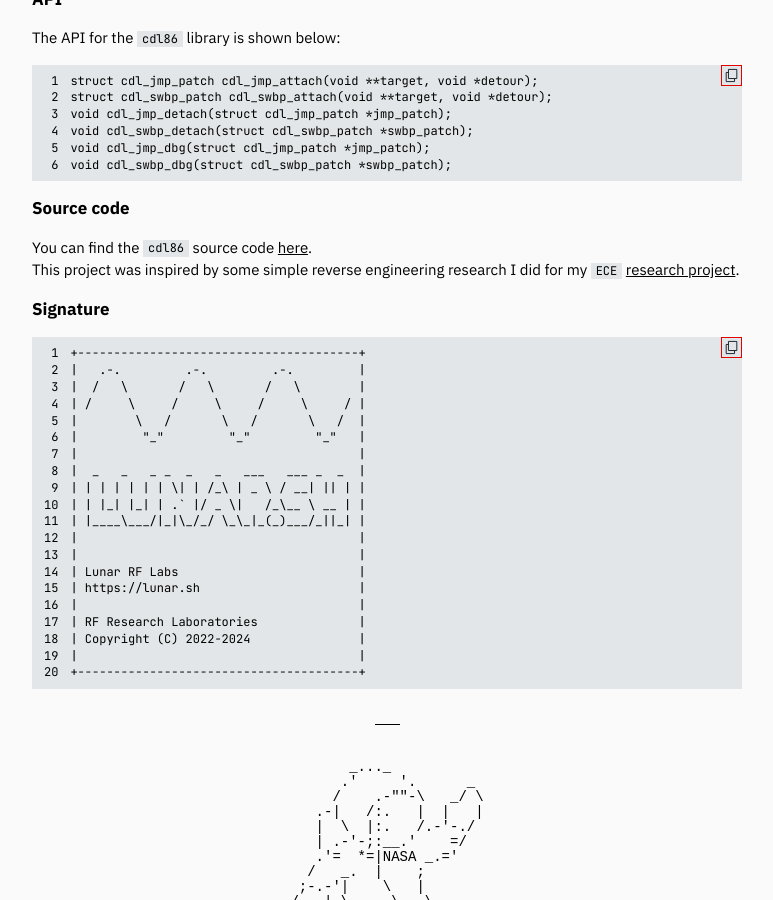
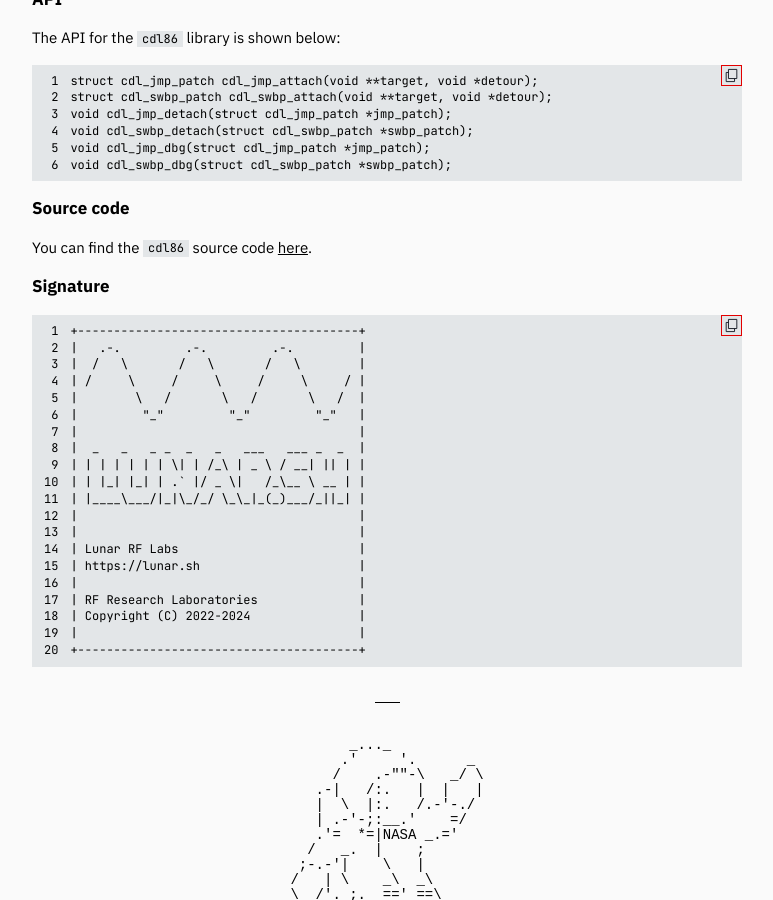
Before and after one commit to microstub/microstub.github.io, a Jekyll site: the page built from _posts/2022-12-31-linux-detours.md, in a window 1280 px wide and 900 px high, scrolled down 9172 px. Shown: the whole window, without its empty margins (253-1026 px from the left). Built offline with Jekyll 4.4.1, drawn with Linux system fonts in a browser that asks for light colours; nearby versions of some CDN libraries.

Commit message:
Update 2022-12-31-linux-detours.md

```diff
--- a/_posts/2022-12-31-linux-detours.md
+++ b/_posts/2022-12-31-linux-detours.md
@@ -574,8 +574,6 @@ void cdl_swbp_dbg(struct cdl_swbp_patch *swbp_patch);
 # Source code
 You can find the `cdl86` source code
 [here](https://github.com/lunarjournal/cdl86).<br>
-This project was inspired by some simple reverse engineering research I did for my
-`ECE` [research project](https://github.com/lunarjournal/rsa8).
 
 # Signature
 
```
